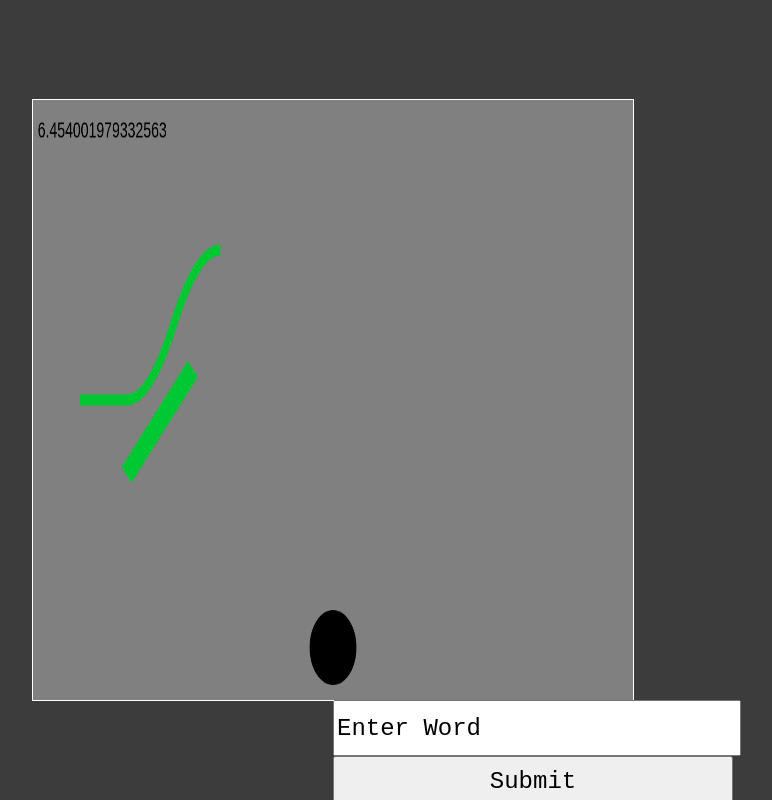
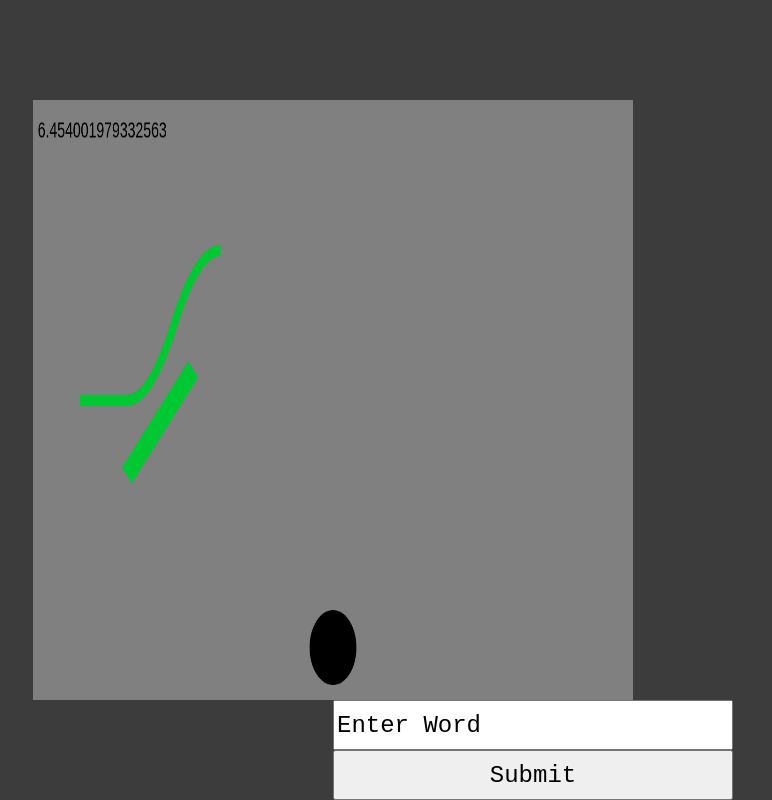
Before and after one commit to acolix/1daygame, a plain HTML site: page index.html in a window 1280 px wide. Shown: the whole page, without its empty margins (307-1079 px from the left). Drawn offline with Linux system fonts and the light colour scheme.

Commit message:
Update index.html

```diff
--- a/index.html
+++ b/index.html
@@ -1,13 +1,12 @@
+<html>
 <!DOCTYPE html>
-<html>
 	<head>
 		<title> Word Power </title>
 		<link rel="stylesheet" type="text/css" href="style.css">
-
 	</head>
 
 	<body>
-		<canvas id="myCanvas" style="border:1px solid #FFFFFF;"></canvas>
+		<canvas id="myCanvas"></canvas><!-- style="border:1px solid #FFFFFF;">height:"600px" width:"600px">
 	<!--<button class = "button" align = "center" onclick="sayHello('hello world')">Click Me NOW</button>-->
 		<!--<div id = "div1"> </div>-->
 		<!--<div id = "div1"> </div>-->
```
